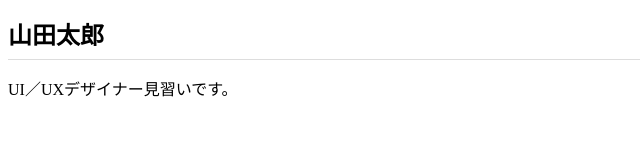
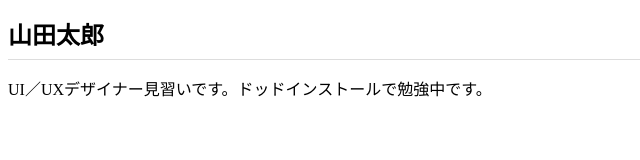
Before and after one commit to nilai0221/nilai0221.github.io, a plain HTML site: page index.html in a window 1280 px wide. Shown: the whole page, without its empty margins (0-640 px from the left). Drawn offline with Linux system fonts and the light colour scheme.

Commit message:
Add files via upload

```diff
--- a/index.html
+++ b/index.html
@@ -7,6 +7,6 @@
     </head>
     <body>
         <h1>山田太郎</h1>
-        <p>UI／UXデザイナー見習いです。</p>
+        <p>UI／UXデザイナー見習いです。ドッドインストールで勉強中です。</p>
     </body>
 </html>
```
